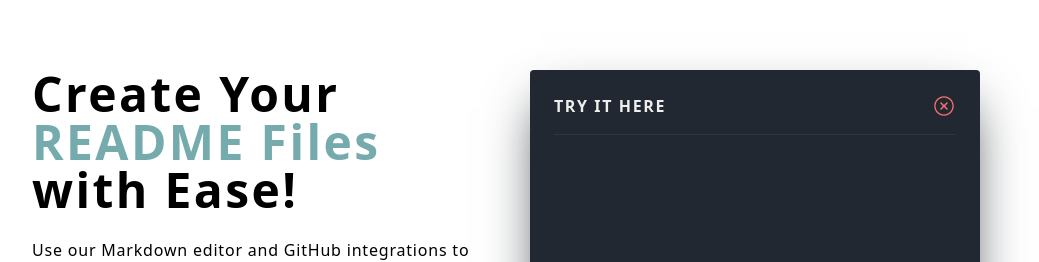
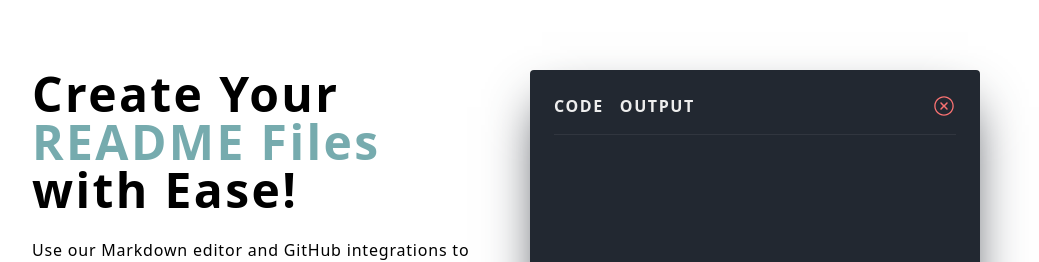
Before and after one commit to poyrazavsever/readme-maker, a Next.js app: page / in a window 1280 px wide. Shown: the part 138-400 px from the top of the page, without its empty margins (134-1173 px from the left). Built offline with nearby package versions, Linux system fonts and the light colour scheme.

Commit message:
feat: add output

```diff
--- a/components/ide.jsx
+++ b/components/ide.jsx
@@ -2,6 +2,7 @@
 import { IoIosCloseCircleOutline } from "react-icons/io";
 
 function Ide() {
+    const [active, setActive] = useState("output");
     const [code, setCode] = useState("");
     const editorRef = useRef(null);
 
@@ -38,13 +39,13 @@
         // İtalik metinler için önce iki yıldız işaretine sahip olanları işleyin
         const italicBoldRegex = /(__[^_]+__|\*\*[^*]+\*\*)/g;
         coloredText = coloredText.replace(italicBoldRegex, (match) => {
-            return `<span style="color: #f59e0b; font-weight: bold;">${match}</span>`;
+            return `<span style="color: #3b82f6; font-weight: bold;">${match}</span>`;
         });
 
         // Ardından, italic metinleri işleyin (bir yıldız veya alt çizgi ile)
         const italicRegex = /(_[^_]+_|[^*]\*[^*]+\*)/g;
         coloredText = coloredText.replace(italicRegex, (match) => {
-            return `<span style="color: #7c3aed;">${match}</span>`;
+            return `<span style="color: #a78bfa;">${match}</span>`;
         });
 
         // İçeriği güncelleme
@@ -63,10 +64,14 @@
         <div className='relative rounded shadow-2xl shadow-tert h-[300px] w-full z-20 bg-fourth overflow-y-scroll scrollbar scrollbar-thumb-secondary scrollbar-track-fourth'>
             <div className='p-6'>
                 <div className='w-full flex items-center justify-between'>
-                    <h2 className='uppercase font-semibold tracking-widest text-primary'>Try it here</h2>
+                    <div className='flex items-start justify-between gap-4'>
+                        <button className='uppercase font-semibold tracking-widest text-primary'>Code</button>
+                        <button className='uppercase font-semibold tracking-widest text-primary'>Output</button>
+                    </div>
                     <IoIosCloseCircleOutline className='text-2xl text-red-400 transition-all hover:text-red-600 cursor-pointer' />
                 </div>
                 <div className='w-full h-[1px] bg-tert my-4'></div>
+                {active === "code" &&
                     <div>
                         <div
                             ref={editorRef}
@@ -74,7 +79,12 @@
                             onInput={handleInput}
                             className='w-full bg-fourth text-sm text-primary tracking-wider focus:outline-none whitespace-pre-wrap'
                         />
-                </div>
+                    </div>}
+
+                {active === "output" &&
+                    <div>
+
+                    </div>}
             </div>
         </div>
     );
--- a/package.json
+++ b/package.json
@@ -14,7 +14,8 @@
     "next": "14.2.5",
     "react": "^18",
     "react-dom": "^18",
-    "react-icons": "^5.2.1"
+    "react-icons": "^5.2.1",
+    "react-markdown": "^9.0.1"
   },
   "devDependencies": {
     "eslint": "^8",
```
Also changed, not shown: 1 other file (tests, documents, lock files or other folders). Lines whose indentation alone changed are shown as unchanged.
